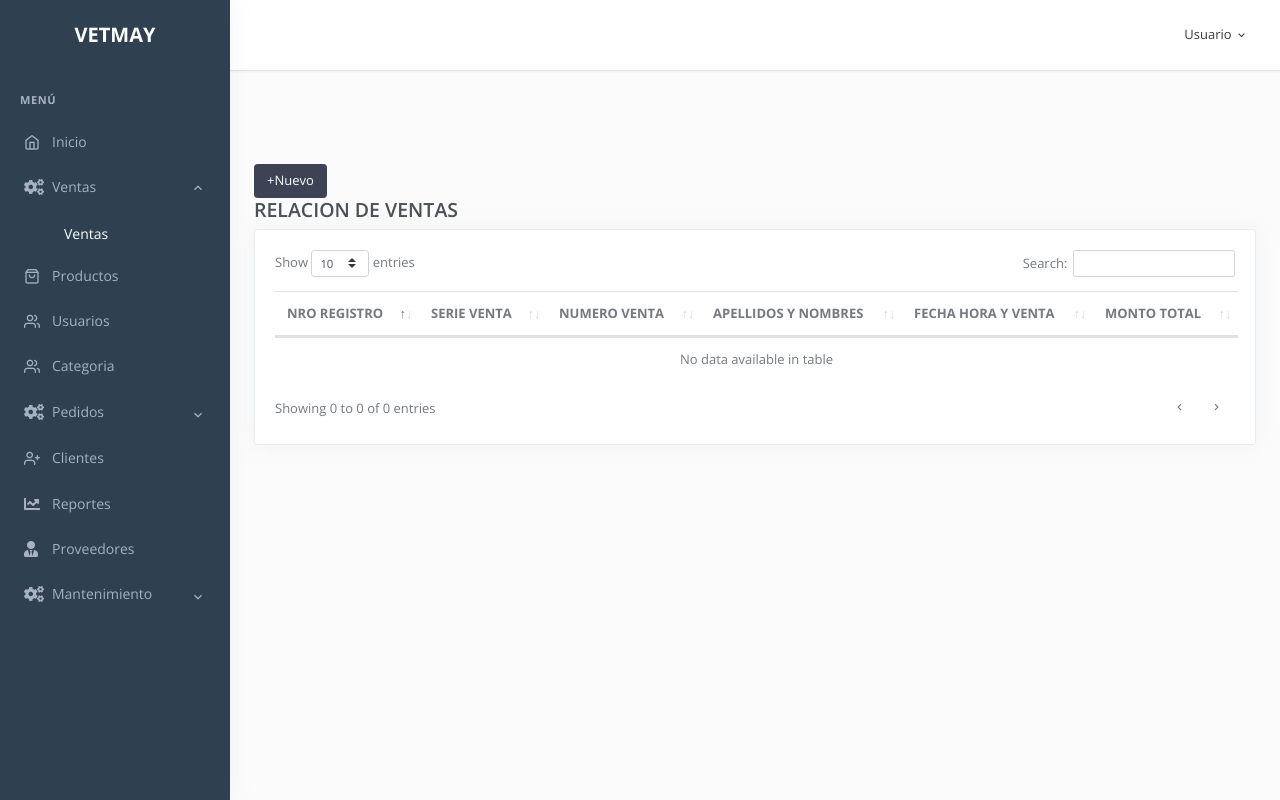
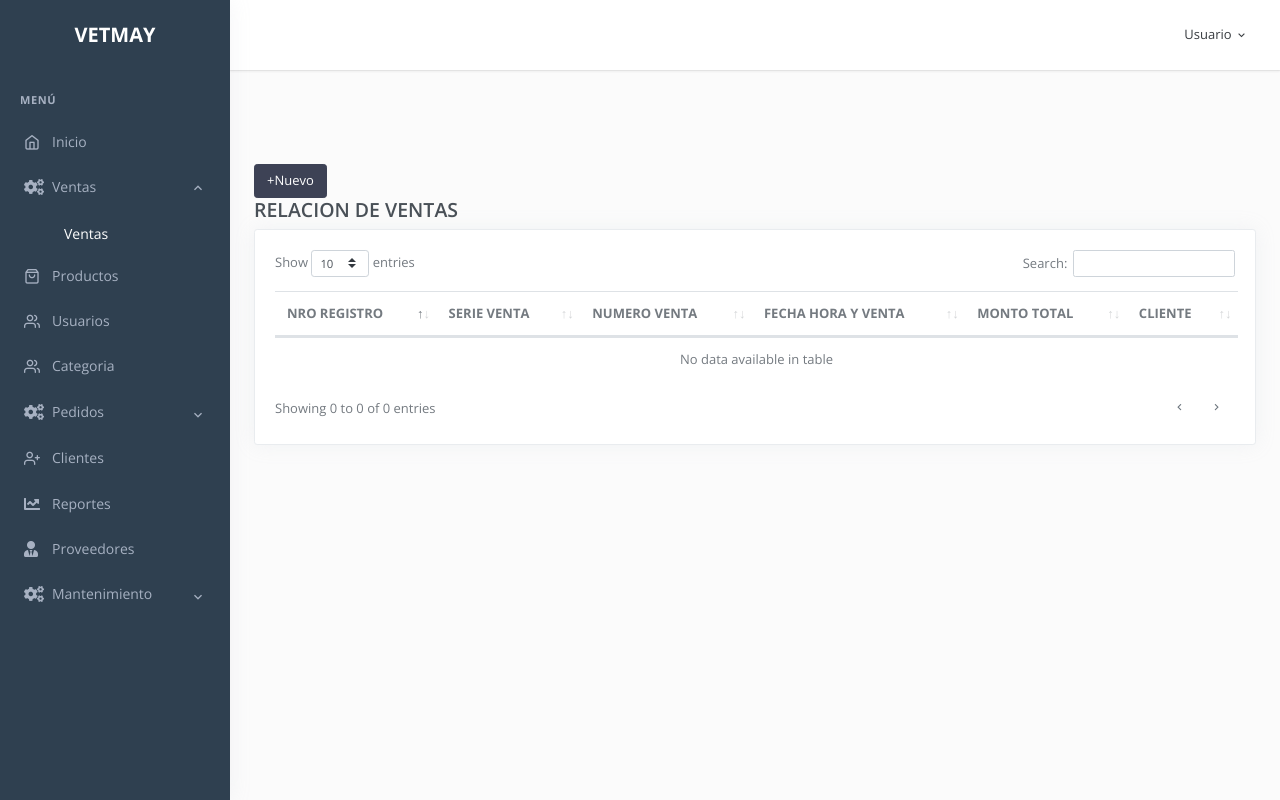
Before and after one commit to Maytemoises2020/carrito, a PHP site: page /ventas.php in a window 1280 px wide. Run offline with PHP 8.4, Linux system fonts and the light colour scheme; data that the repository does not hold is empty; a stand-in replaces the project's code that opens the database connection; style sheets or scripts are compiled from the project's sources; some libraries are stand-ins or nearby versions; some web fonts are replaced.

Commit message:
Update ventas.php

```diff
--- a/ventas.php
+++ b/ventas.php
@@ -40,7 +40,6 @@ include('include/menu.php');
                                         <th>NRO REGISTRO</th>
                                         <th>SERIE VENTA</th>
                                         <th>NUMERO VENTA</th>
-                                        <th>APELLIDOS Y NOMBRES</th>
                                         <th>FECHA HORA Y VENTA</th>
                                         <th>MONTO TOTAL</th>
                                         <th>CLIENTE</th>
```
